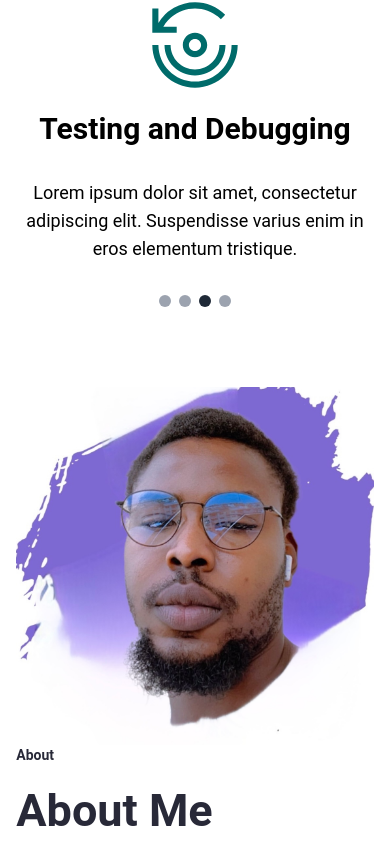
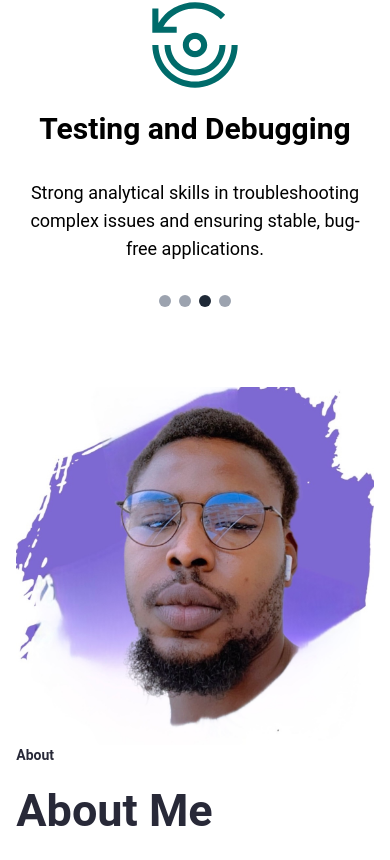
Before and after one commit to naps4444/portfolio-, a React (Create React App) app: page / in a window 390 px wide. Shown: the part 1255-2115 px from the top of the page. Built offline with nearby package versions, Linux system fonts and the light colour scheme.

Commit message:
added contents mobile focused

```diff
--- a/src/Components/Section5.jsx
+++ b/src/Components/Section5.jsx
@@ -72,7 +72,7 @@ const Section5 = () => {
         <div className='flex flex-col justify-center items-center gap-4'>
           <p className='text-xs font-bold'>Get In Touch</p>
           <h1 className='font-bold text-[20px] lg:text-[35px]'>Contact me</h1>
-          <p>Lorem ipsum dolor sit amet, consectetur adipiscing elit.</p>
+          <p className='text-center'>Got a project or idea? Let’s connect and make it happen!</p>
         </div>
 
         <div>
--- a/src/SmallerComponents/Carousel.jsx
+++ b/src/SmallerComponents/Carousel.jsx
@@ -13,22 +13,22 @@ const Carousel = () => {
     {
       image: s1,
       h1: 'Responsive Design',
-      paragraph: 'Lorem ipsum dolor sit amet, consectetur adipiscing elit. Suspendisse varius enim in eros elementum tristique.',
+      paragraph: 'Building adaptive, mobile-first, responsive web applications ensuring cross-platform compatibility.',
     },
     {
       image: s2,
       h1: 'Front-End Frameworks',
-      paragraph: 'Lorem ipsum dolor sit amet, consectetur adipiscing elit. Suspendisse varius enim in eros elementum tristique.',
+      paragraph: 'Proficient in React, Next.js, and various other frontend frameworks for building dynamic user interfaces.',
     },
     {
       image: s3,
       h1: 'Testing and Debugging',
-      paragraph: 'Lorem ipsum dolor sit amet, consectetur adipiscing elit. Suspendisse varius enim in eros elementum tristique.',
+      paragraph: 'Strong analytical skills in troubleshooting complex issues and ensuring stable, bug-free applications.',
     },
     {
       image: s4,
       h1: 'Cloud Services',
-      paragraph: 'Lorem ipsum dolor sit amet, consectetur adipiscing elit. Suspendisse varius enim in eros elementum tristique.',
+      paragraph: 'Utilizing cloud services such as Vercel and Render for seamless deployment and scalable application hosting.',
     },
   ];
 
--- a/src/SmallerComponents/Pcarousel.jsx
+++ b/src/SmallerComponents/Pcarousel.jsx
@@ -14,7 +14,7 @@ const Pcarousel = () => {
     {
       image: p1,
       h1: 'Job Me',
-      paragraph: 'Lorem ipsum dolor sit amet, consectetur adipiscing elit. Suspendisse varius enim in eros elementum tristique.',
+      paragraph: 'A job application platform built with Next.js, featuring user authentication and API integration for seamless job application management.',
       butText: 'View Website',
       link: 'https://job-me-next-js.vercel.app/',
       arrImg: arrow,
@@ -22,7 +22,7 @@ const Pcarousel = () => {
     {
       image: p2,
       h1: 'TaskDuty',
-      paragraph: 'Lorem ipsum dolor sit amet, consectetur adipiscing elit. Suspendisse varius enim in eros elementum tristique.',
+      paragraph: 'A task management platform built with Next.js, integrating API-based CRUD operations and user authentication for task tracking.',
       butText: 'View Project',
       link: 'https://taskduty-vs1.vercel.app/',
       arrImg: arrow,
@@ -30,7 +30,7 @@ const Pcarousel = () => {
     {
       image: p3,
       h1: 'CofeShop',
-      paragraph: 'Lorem ipsum dolor sit amet, consectetur adipiscing elit. Suspendisse varius enim in eros elementum tristique.',
+      paragraph: 'An e-commerce platform for coffee products, built with React, just a web design, showing my styling skills',
       butText: 'View Website',
       link: 'https://cofeshop-alpha.vercel.app/',
       arrImg: arrow,
@@ -38,7 +38,7 @@ const Pcarousel = () => {
     {
       image: p4,
       h1: 'BetaHouse',
-      paragraph: 'Lorem ipsum dolor sit amet, consectetur adipiscing elit. Suspendisse varius enim in eros elementum tristique.',
+      paragraph: 'A real estate platform that allows users to browse and manage properties, built with Next.js and integrated with API-based operations.',
       butText: 'View Website',
       link: 'https://real-estate-b6sm.onrender.com/',
       arrImg: arrow,
--- a/src/SmallerComponents/Tescarousel.jsx
+++ b/src/SmallerComponents/Tescarousel.jsx
@@ -14,21 +14,21 @@ const Tescarousel = () => {
       image: av1,
       icon: Stars,
       h1: 'Dianne Russell',
-      paragraph: 'Lorem ipsum dolor sit amet, consectetur adipiscing elit. Suspendisse varius enim in eros elementum tristique. Duis cursus, mi quis viverra.',
+      paragraph: "The service provided was beyond expectations! It was seamless, professional, and truly made a difference in our business. We've seen significant improvements in customer satisfaction and engagement thanks to this team!",
       ptag: 'Starbucks',
     },
     {
       image: av2,
       icon: Stars,
       h1: 'Kristin Watson',
-      paragraph: 'Lorem ipsum dolor sit amet, consectetur adipiscing elit. Suspendisse varius enim in eros elementum tristique. Duis cursus, mi quis viverra.',
+      paragraph: "This was a game changer for our brand. The collaboration was smooth, and the results were immediate. We've never had such positive feedback from our clients and saw a noticeable boost in sales within the first month!",
       ptag: 'Louis Vuitton',
     },
     {
       image: av3,
       icon: Stars,
       h1: 'Kathryn Murphy',
-      paragraph: 'Lorem ipsum dolor sit amet, consectetur adipiscing elit. Suspendisse varius enim in eros elementum tristique. Duis cursus, mi quis viverra.',
+      paragraph: "I cannot recommend this team enough! They completely transformed the way we approach our projects. Their attention to detail and personalized service helped us exceed all our goals for this year.",
       ptag: 'McDonalds',
     },
   ];
```
